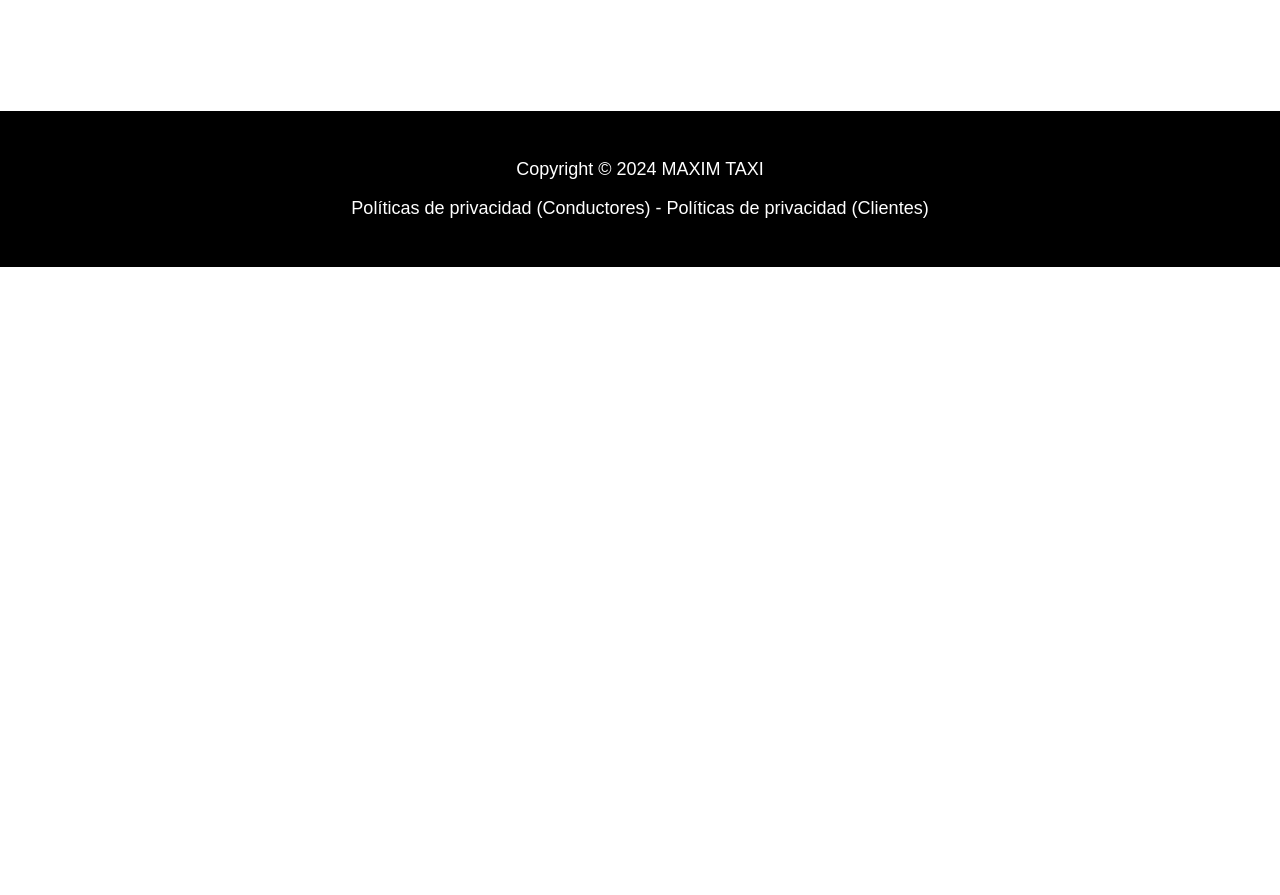
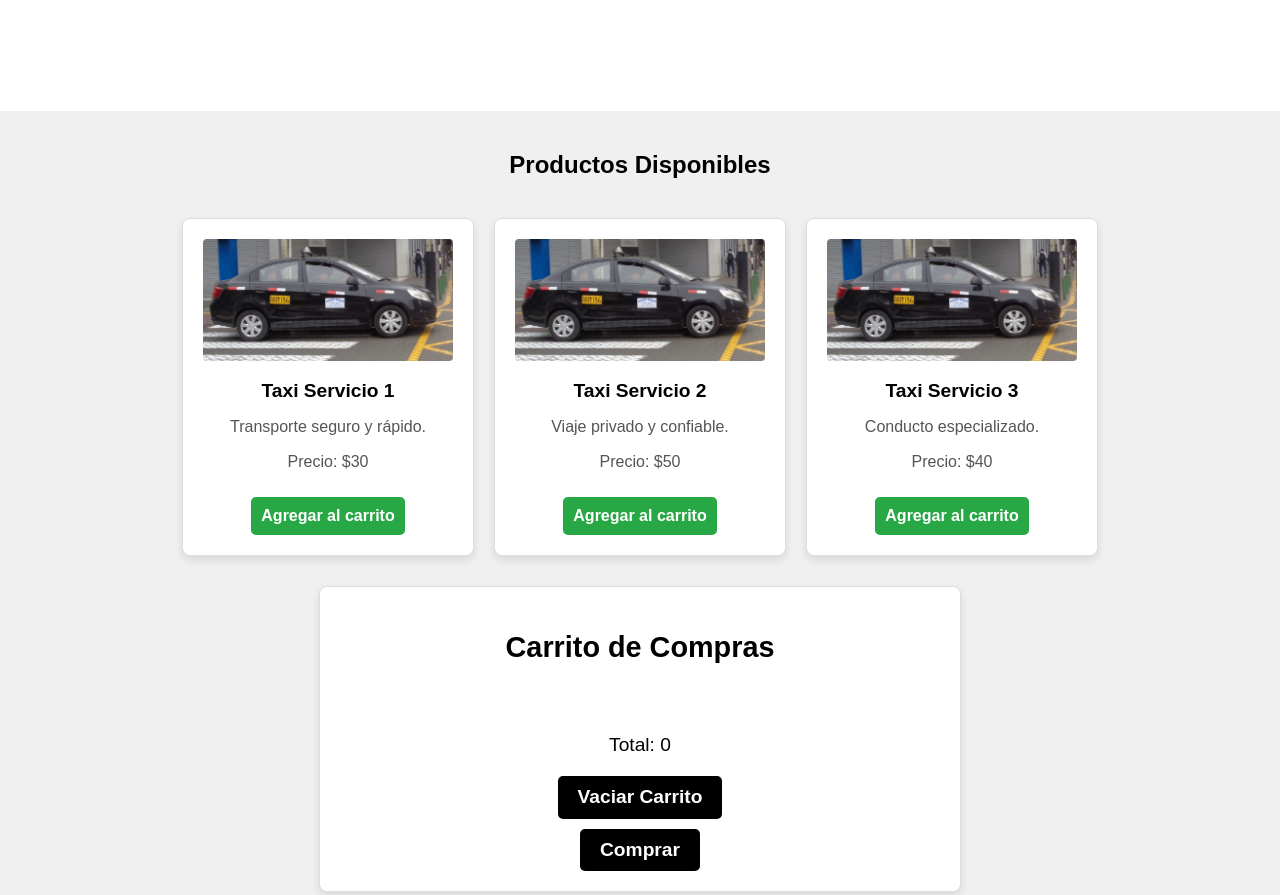
Before and after one commit to AlemXY/EXAMEN-PARCIAL---DISE-O-WEB, a plain HTML site: page index.html in a window 1280 px wide. Shown: the part 3519-4414 px from the top of the page. Before the commit the page ends 3786 px from the top, so only its background shows below. Drawn offline with Linux system fonts and the light colour scheme.

Commit message:
file: Avance Final

```diff
--- a/index.html
+++ b/index.html
@@ -149,8 +149,29 @@
             <p id="userPassword"></p>
             <!-- Este mensaje cambia dependiendo de la acción -->
             <p id="thankYouMessage"></p>
-            <img id="resultImage" src="imgs/like_registro.png" alt="Registro/Login Correcto" />
+            <img
+              id="resultImage"
+              src="imgs/like_registro.png"
+              alt="Registro/Login Correcto"
+            />
           </div>
+        </div>
+      </div>
+
+      <div id="contenedor" style="background-color: #f0f0f0">
+        <div id="productos">
+          <h2>Productos Disponibles</h2>
+          <div id="productos-container">
+            <!-- Los productos se cargarán aquí con JavaScript -->
+          </div>
+        </div>
+
+        <div id="carrito">
+          <h2>Carrito de Compras</h2>
+          <ul id="carrito-lista"></ul>
+          <p>Total: <span id="total">0</span></p>
+          <button id="vaciarCarrito">Vaciar Carrito</button>
+          <button id="comprarCarrito">Comprar</button>
         </div>
       </div>
     </main>
--- a/js/scripts.js
+++ b/js/scripts.js
@@ -101,3 +101,126 @@ submitBtn.onclick = function () {
     }
   }
 };
+
+// Función para cargar productos desde el archivo JSON
+async function cargarProductos() {
+  const response = await fetch("productos.json");
+  const productos = await response.json();
+
+  const productosContainer = document.getElementById("productos-container");
+
+  productos.forEach((producto) => {
+    const productoDiv = document.createElement("div");
+    productoDiv.classList.add("producto");
+
+    productoDiv.innerHTML = `
+      <img src="${producto.imagen}" alt="${producto.nombre}" />
+      <h3>${producto.nombre}</h3>
+      <p>${producto.descripcion}</p>
+      <p>Precio: $${producto.precio}</p>
+      <button class="agregar-carrito" data-id="${producto.id}" data-nombre="${producto.nombre}" data-precio="${producto.precio}">Agregar al carrito</button>
+    `;
+
+    productosContainer.appendChild(productoDiv);
+  });
+}
+
+// Función para cargar el carrito desde localStorage
+function cargarCarrito() {
+  let carrito = JSON.parse(localStorage.getItem("carrito")) || [];
+  const carritoLista = document.getElementById("carrito-lista");
+  const totalElement = document.getElementById("total");
+
+  carritoLista.innerHTML = ""; // Limpiar el carrito antes de recargarlo
+  let total = 0;
+
+  carrito.forEach((item) => {
+    const itemLi = document.createElement("li");
+    itemLi.innerHTML = `${item.nombre} - $${item.precio} <button class="eliminar-item" data-id="${item.id}">Eliminar</button>`;
+    carritoLista.appendChild(itemLi);
+    total += item.precio;
+  });
+
+  totalElement.textContent = total;
+}
+
+// Función para agregar un producto al carrito
+function agregarAlCarrito(event) {
+  const button = event.target;
+  const id = button.getAttribute("data-id");
+  const nombre = button.getAttribute("data-nombre");
+  const precio = parseFloat(button.getAttribute("data-precio"));
+
+  let carrito = JSON.parse(localStorage.getItem("carrito")) || [];
+
+  const itemEnCarrito = carrito.find((item) => item.id === id);
+
+  if (itemEnCarrito) {
+    itemEnCarrito.cantidad++;
+  } else {
+    carrito.push({
+      id,
+      nombre,
+      precio,
+      cantidad: 1,
+    });
+  }
+
+  localStorage.setItem("carrito", JSON.stringify(carrito));
+  cargarCarrito();
+}
+
+// Función para eliminar un producto del carrito
+function eliminarDelCarrito(event) {
+  const button = event.target;
+  const id = button.getAttribute("data-id");
+
+  let carrito = JSON.parse(localStorage.getItem("carrito")) || [];
+  carrito = carrito.filter((item) => item.id !== id);
+
+  localStorage.setItem("carrito", JSON.stringify(carrito));
+  cargarCarrito();
+}
+
+// Función para vaciar el carrito
+function vaciarCarrito() {
+  localStorage.removeItem("carrito");
+  cargarCarrito();
+}
+
+// Función para manejar la compra
+function comprarCarrito() {
+  alert("¡Compra realizada con éxito!");
+  localStorage.removeItem("carrito");
+  cargarCarrito();
+}
+
+// Eventos
+document
+  .getElementById("productos-container")
+  .addEventListener("click", function (event) {
+    if (event.target.classList.contains("agregar-carrito")) {
+      agregarAlCarrito(event);
+    }
+  });
+
+document
+  .getElementById("carrito-lista")
+  .addEventListener("click", function (event) {
+    if (event.target.classList.contains("eliminar-item")) {
+      eliminarDelCarrito(event);
+    }
+  });
+
+document
+  .getElementById("vaciarCarrito")
+  .addEventListener("click", vaciarCarrito);
+document
+  .getElementById("comprarCarrito")
+  .addEventListener("click", comprarCarrito);
+
+// Cargar los productos y el carrito cuando se cargue la página
+window.onload = function () {
+  cargarProductos();
+  cargarCarrito();
+};
--- /dev/null
+++ b/productos.json
@@ -0,0 +1,23 @@
+[
+  {
+    "id": 1,
+    "nombre": "Taxi Servicio 1",
+    "descripcion": "Transporte seguro y rápido.",
+    "precio": 30,
+    "imagen": "imgs/taxi1.png"
+  },
+  {
+    "id": 2,
+    "nombre": "Taxi Servicio 2",
+    "descripcion": "Viaje privado y confiable.",
+    "precio": 50,
+    "imagen": "imgs/taxi2.png"
+  },
+  {
+    "id": 3,
+    "nombre": "Taxi Servicio 3",
+    "descripcion": "Conducto especializado.",
+    "precio": 40,
+    "imagen": "imgs/taxi3.png"
+  }
+]
--- a/styles/styles.css
+++ b/styles/styles.css
@@ -257,7 +257,6 @@ button:hover,
   margin-bottom: 20px;
 }
 
-
 /* FORMULARIO */
 .container {
   width: 100%;
@@ -381,7 +380,128 @@ form p a {
 #resultImage {
   display: block;
   margin: 20px auto;
-  max-width: 100%; /* Esto asegura que la imagen no se desborde */
+  max-width: 100%;
+}
+
+/* CARRITO */
+#contenedor {
+  margin: 0;
+  padding: 0;
+  background-color: #f4f4f4;
+  display: flex;
+  justify-content: center;
+  align-items: center;
+  height: 100vh;
+  flex-direction: column;
+}
+
+#productos {
+  display: flex;
+  flex-direction: column;
+  gap: 20px;
+  justify-content: flex-start;
+  margin-bottom: 30px;
+  text-align: center;
+}
+
+#productos h2 {
+  margin-bottom: 20px;
+}
+
+.producto {
+  background-color: #fff;
+  border: 1px solid #ddd;
+  padding: 20px;
+  border-radius: 8px;
+  width: 250px;
+  text-align: center;
+  box-shadow: 0 4px 8px rgba(0, 0, 0, 0.1);
+}
+
+.producto img {
+  max-width: 100%;
+  height: auto;
+  border-radius: 4px;
+}
+
+.producto h3 {
+  font-size: 1.2em;
+  margin: 15px 0;
+}
+
+.producto p {
+  font-size: 1em;
+  color: #555;
+}
+
+.producto button {
+  background-color: #28a745;
+  color: white;
+  padding: 10px;
+  border: none;
+  border-radius: 5px;
+  cursor: pointer;
+  font-size: 1em;
+  margin-top: 10px;
+}
+
+.producto button:hover {
+  background-color: #218838;
+}
+
+#productos-container {
+  display: flex;
+  flex-direction: row;
+  gap: 20px;
+  justify-content: center;
+}
+
+#carrito {
+  background-color: #fff;
+  padding: 20px;
+  border: 1px solid #ddd;
+  border-radius: 8px;
+  width: 80%;
+  max-width: 600px;
+  box-shadow: 0 4px 8px rgba(0, 0, 0, 0.1);
+
+  /* Centrado con Flexbox */
+  display: flex;
+  flex-direction: column;
+  align-items: center;
+  justify-content: center;
+  text-align: center;
+}
+
+#carrito h2 {
+  font-size: 1.8em;
+  margin-bottom: 20px;
+}
+
+#carrito ul {
+  list-style-type: none;
+  padding: 0;
+  margin: 20px 0;
+}
+
+#carrito p {
+  font-size: 1.2em;
+  margin: 10px 0;
+}
+
+#carrito button {
+  background-color: black;
+  color: white;
+  padding: 10px 20px;
+  border: none;
+  border-radius: 5px;
+  cursor: pointer;
+  font-size: 1.2em;
+  margin-top: 10px;
+}
+
+#carrito button:hover {
+  background-color: #fccc24;
 }
 
 /* FOOTER */
```
Also changed, not shown: imgs/taxi1.png (added), imgs/taxi2.png (added), imgs/taxi3.png (added).
